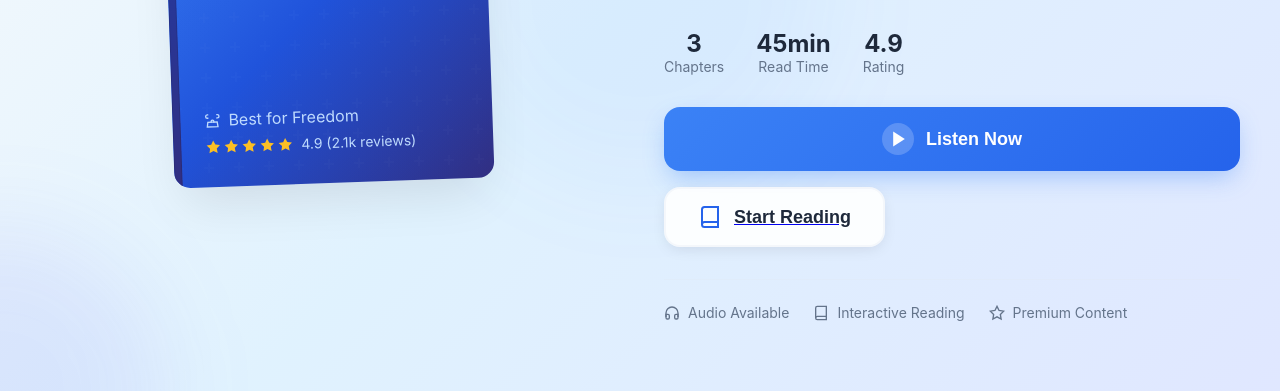
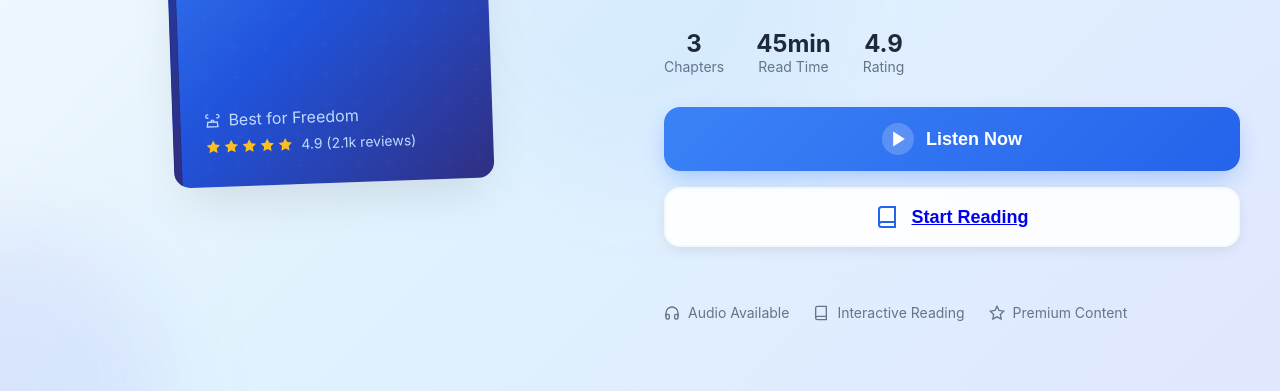
Before and after one commit to Kmasfkma/freedombookaa, a React app: page index.html in a window 1280 px wide. Shown: the part 409-800 px from the top of the page. Built offline with nearby package versions, Linux system fonts and the light colour scheme.

Commit message:
Update index.html

```diff
--- a/index.html
+++ b/index.html
@@ -146,13 +146,13 @@
                     </button>
 
                     <!-- Read Button -->
-                 <a href="https://accessible-darling-4077647e2f.media.strapiapp.com/Freedom_3104d8500a.pdf">   <button class="read-btn">
+                    <button class="read-btn">
                         <svg viewBox="0 0 24 24" fill="none" stroke="currentColor" stroke-width="2">
                             <path d="M4 19.5A2.5 2.5 0 0 1 6.5 17H20"></path>
                             <path d="M6.5 2H20v20H6.5A2.5 2.5 0 0 1 4 19.5v-15A2.5 2.5 0 0 1 6.5 2z"></path>
                         </svg>
-                        <span>Start Reading</span>
-                    </button> </a>
+                      <a href="https://accessible-darling-4077647e2f.media.strapiapp.com/Freedom_3104d8500a.pdf">  <span>Start Reading</span> </a>
+                    </button>
                 </div>
 
                 <!-- Additional Info -->
```
